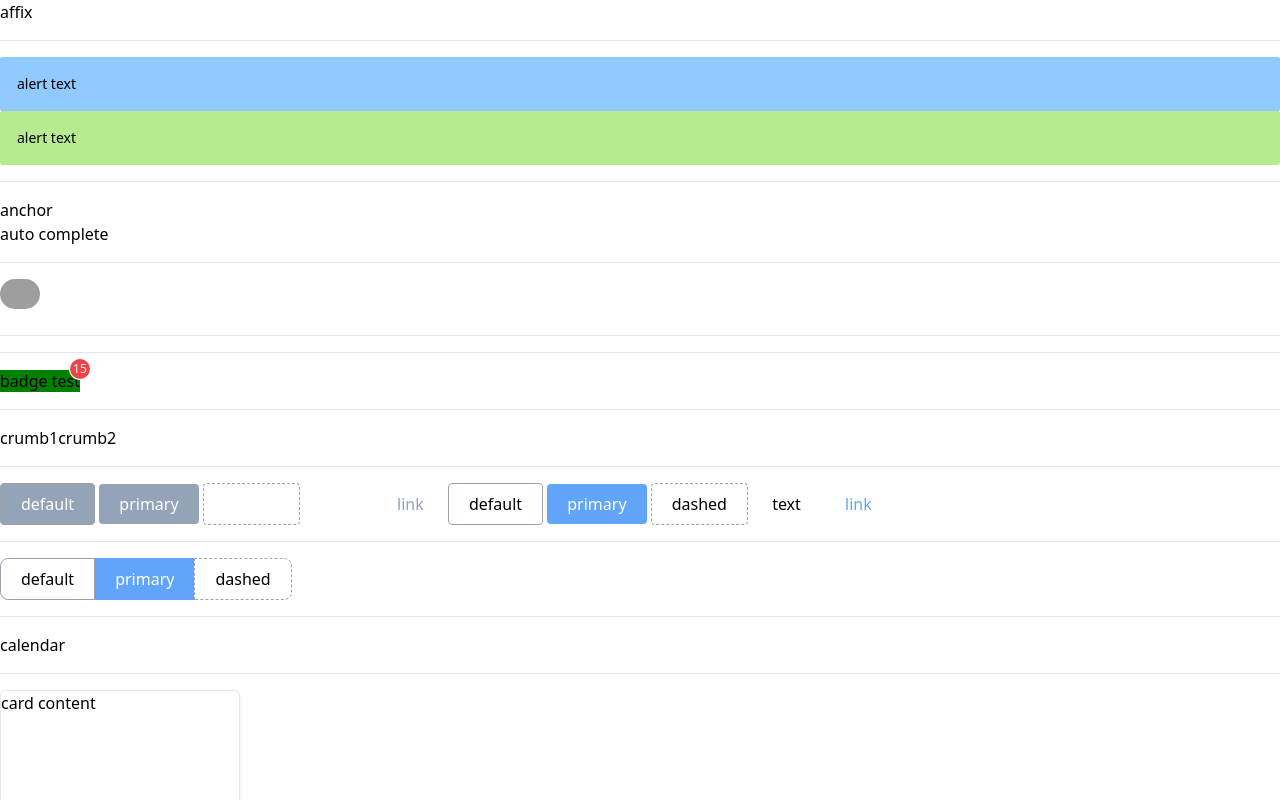
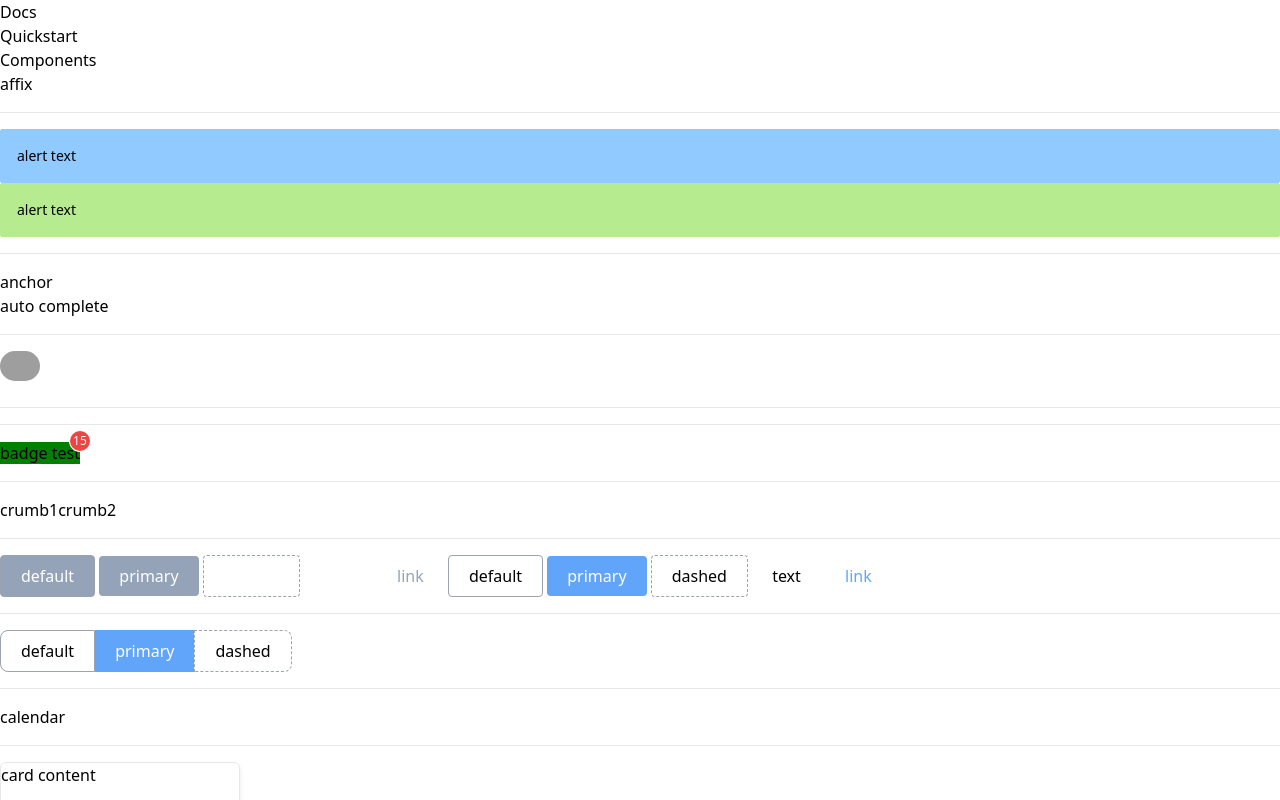
Before and after one commit to GrayFrost/z-svelte-ui, a SvelteKit app: page / in a window 1280 px wide. Shown: the top 800 px of the page. Built offline with nearby package versions, Linux system fonts and the light colour scheme; grey boxes are pictures that could not be loaded.

Commit message:
feat: docs

```diff
--- a/src/routes/+layout.svelte
+++ b/src/routes/+layout.svelte
@@ -2,7 +2,19 @@
   import "../app.pcss";
 </script>
 
-<header class="sticky"></header>
+<header class="sticky top-0 z-40">
+  <ul>
+    <li>
+      <a href="/docs/pages/docs">Docs</a>
+    </li>
+    <li>
+      <a href="/docs/pages/quickstart">Quickstart</a>
+    </li>
+    <li>
+      <a href="/docs/components/affix">Components</a>
+    </li>
+  </ul>
+</header>
 
 <div class="w-full">
   <slot></slot>
```
Also changed, not shown: src/routes/docs/pages/[slug]/+page.svelte (added), src/routes/docs/pages/[slug]/+page.ts (added).
